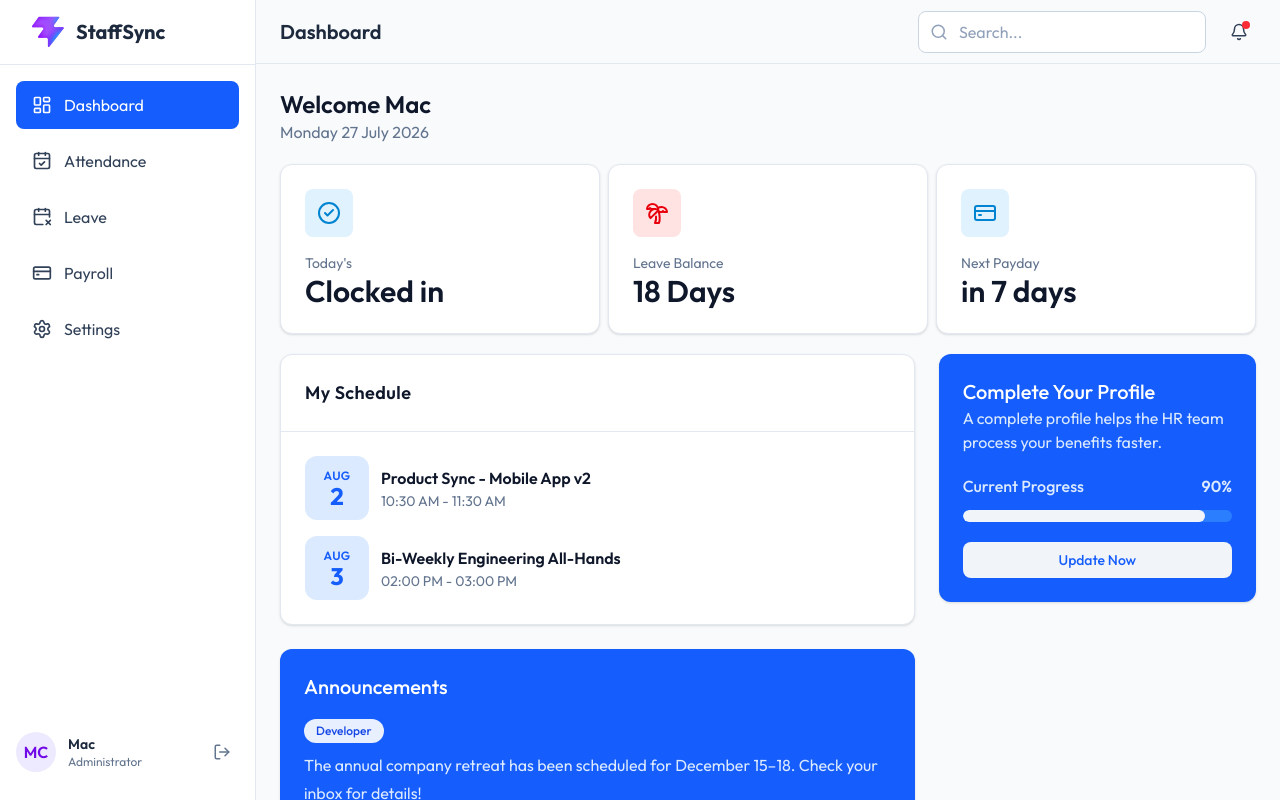
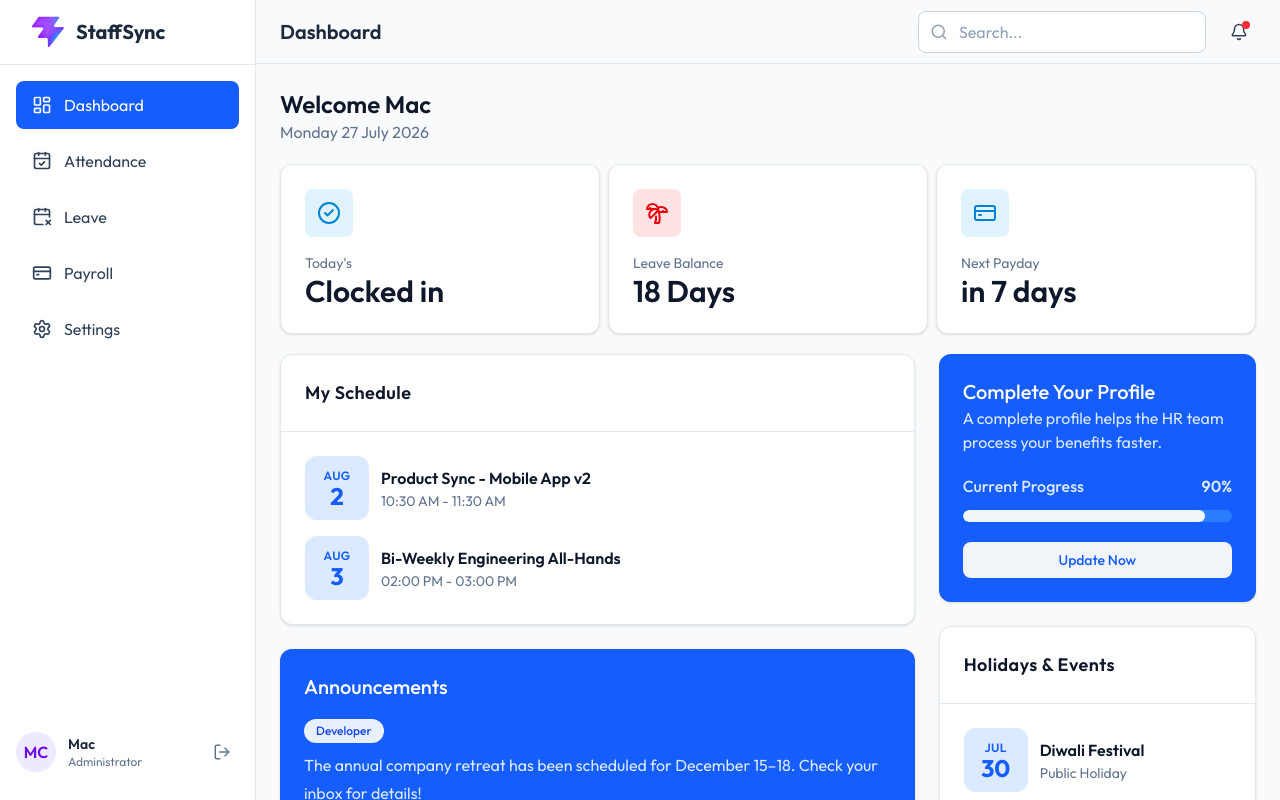
Before and after one commit to Firoz-mac/StaffSync, a React (Vite) app in the folder client/: page /dashboard in a window 1280 px wide. Shown: the top 800 px of the page. Built offline with nearby package versions, Linux system fonts and the light colour scheme.

Commit message:
feat: add holiday and events card to employee dashboard UI

```diff
--- a/client/src/pages/dashboard/EmployeeDashboard.jsx
+++ b/client/src/pages/dashboard/EmployeeDashboard.jsx
@@ -4,6 +4,7 @@ import SummaryCardSection from '../../components/dashboard/summaryCard/SummaryCa
 import Announcements from '../../components/dashboard/Announcements'
 import MySchedule from '../../components/dashboard/employee/mySchedule/MySchedule'
 import ProfileCompletionCard from '../../components/dashboard/employee/ProfileCompletionCard'
+import HolidaysAndEvents from '../../components/dashboard/holidaysAndEvents/HolidaysAndEvents'
 
 const EmployeeDashboard = () => {
   return (
@@ -22,6 +23,7 @@ const EmployeeDashboard = () => {
 
         <div  className='flex flex-col gap-6'>
           <ProfileCompletionCard/>
+          <HolidaysAndEvents/>
         </div>
 
       </div>
```
